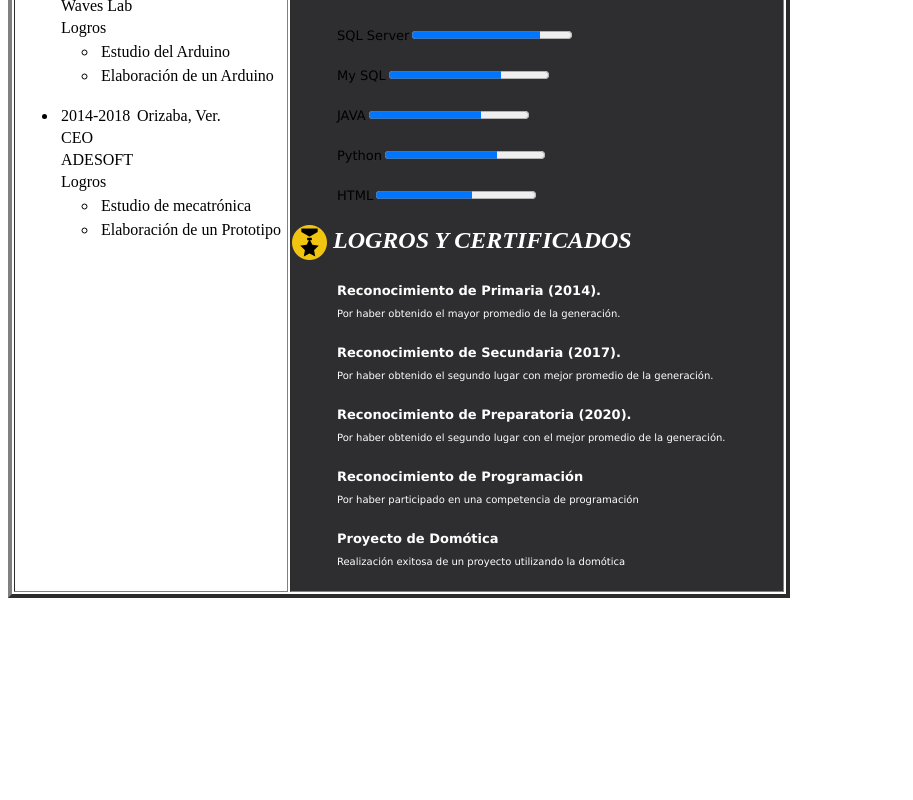
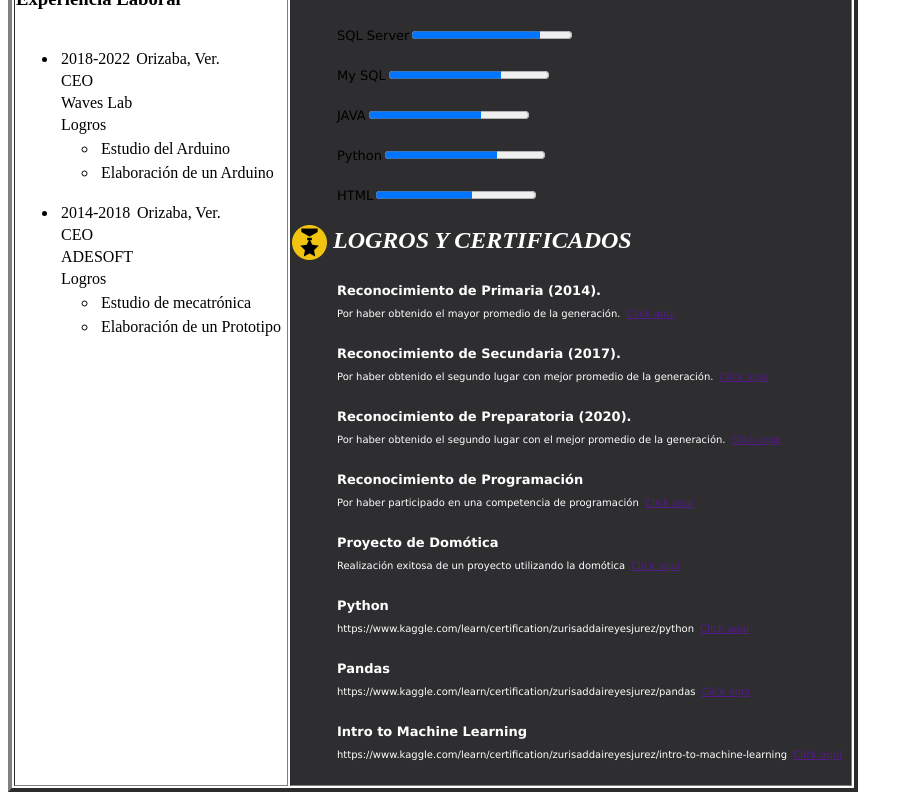
Before and after one commit to ZurisaddaiRJ/ZurisaddaiR.github.io, an Angular app: page / in a window 1280 px wide. Shown: the part 590-1390 px from the top of the page, without its empty margins (0-913 px from the left). Before the commit the page ends 1196 px from the top, so only its background shows below. Built offline with nearby package versions, Linux system fonts and the light colour scheme.

Commit message:
odifit link

```diff
--- a/src/app/certificates/certificates.component.html
+++ b/src/app/certificates/certificates.component.html
@@ -5,7 +5,10 @@
             <td><FONT FACE="verdana" SIZE=2.5 color="white"><b>{{ cert.titulo }}</b> </FONT>
         </tr>
         <tr>
-            <td> <FONT FACE="verdana" SIZE=1.5 color="white">{{ cert.descripcion }}</FONT></td>
+            <td> <FONT FACE="verdana" SIZE=1.5 color="white">{{ cert.descripcion }}
+                <td> <a href="{{cert.link}}">Click aqui</a> </td>
+
+            </FONT></td>
         </tr>
     </ul>
 </table>
--- a/src/app/certificates/certificates.component.ts
+++ b/src/app/certificates/certificates.component.ts
@@ -37,12 +37,30 @@ export class CertificatesComponent implements OnInit {
       descripcion: "Realización exitosa de un proyecto utilizando la domótica"
     };
 
+    let cert6 = {
+      titulo: "Python",
+      descripcion: "https://www.kaggle.com/learn/certification/zurisaddaireyesjurez/python"
+    };
+
+    let cert7 = {
+      titulo: "Pandas",
+      descripcion: "https://www.kaggle.com/learn/certification/zurisaddaireyesjurez/pandas"
+    };
+
+    let cert8 = {
+      titulo: "Intro to Machine Learning",
+      descripcion: "https://www.kaggle.com/learn/certification/zurisaddaireyesjurez/intro-to-machine-learning"
+    };
+
 
     this.certificates.push(cert1);
     this.certificates.push(cert2);
     this.certificates.push(cert3);
     this.certificates.push(cert4);
     this.certificates.push(cert5);
+    this.certificates.push(cert6);
+    this.certificates.push(cert7);
+    this.certificates.push(cert8);
 
 
   }
```
Also changed, not shown: 5 other files (tests, documents, lock files or other folders).
